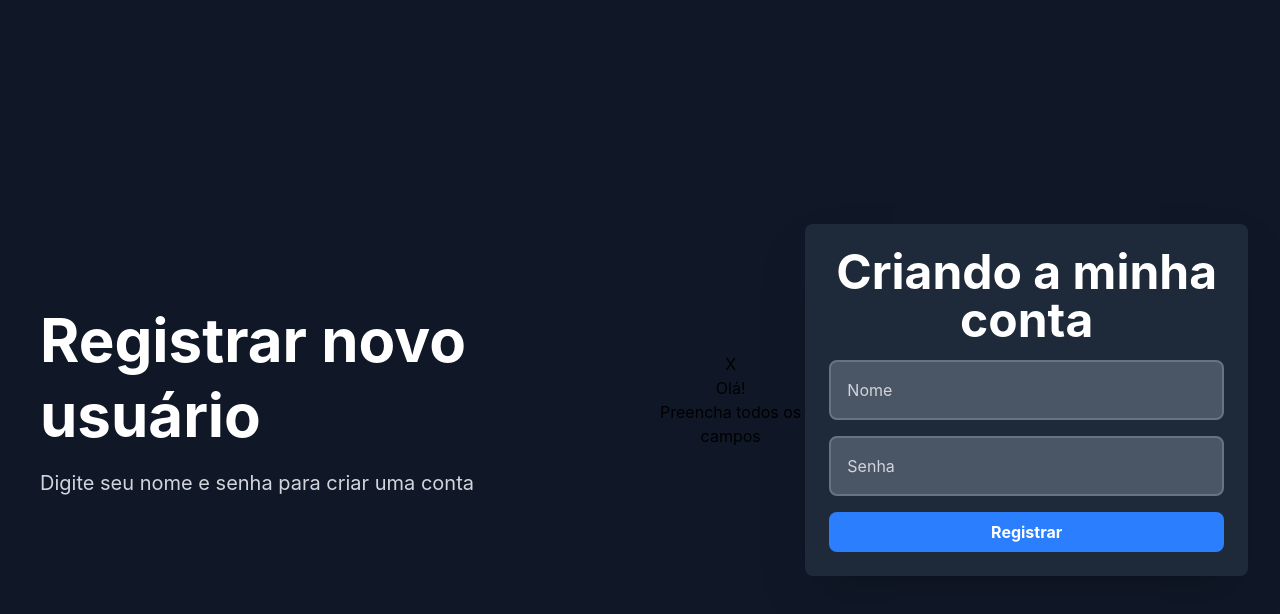
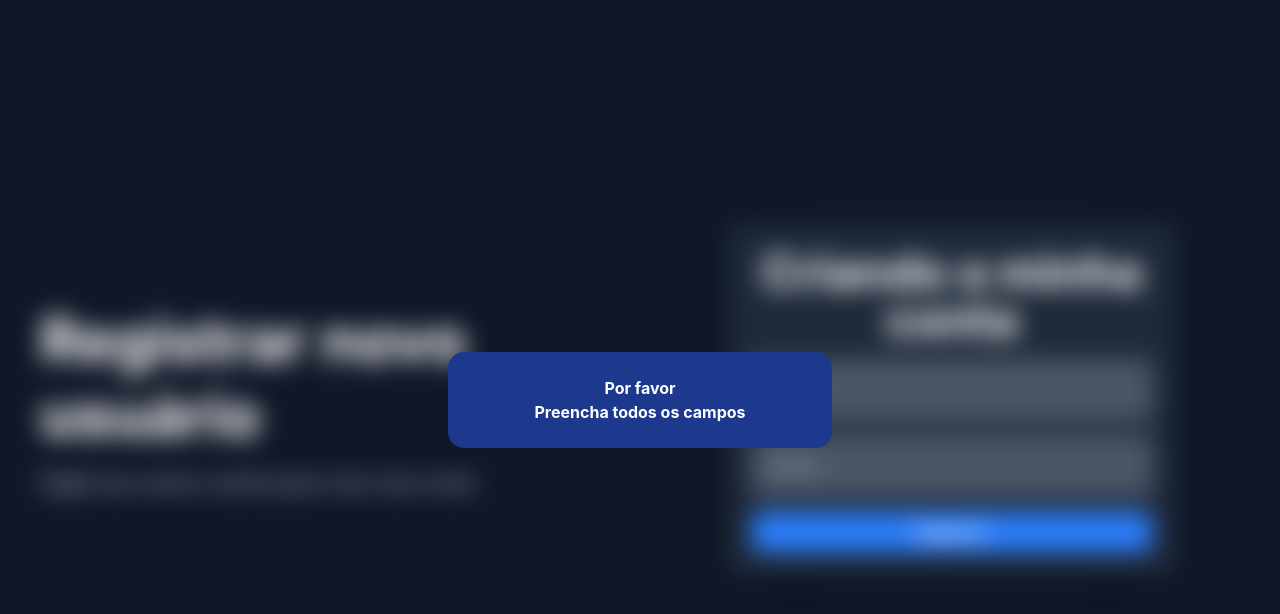
Before and after one commit to devTag59/vite_teste01, a React (Vite) app: page /logon in a window 1280 px wide. Both pictures are taken after a click on the button "Registrar". Shown: the top 614 px of the page. Built offline with nearby package versions, Linux system fonts and the light colour scheme.

Commit message:
estilizando o modal

```diff
--- a/src/auth/logon.tsx
+++ b/src/auth/logon.tsx
@@ -74,9 +74,20 @@ function Logon() {
     p-4">
         {/*formulário*/}
         <Modal isOpen={open} onClose={() => setOpen(false)}>
-  <h2>Olá!</h2>
-  <p>Preencha todos os campos</p>
-</Modal>
+            <div className="
+            min-w-sm
+            text-white
+            bg-blue-900
+              flex
+              flex-col
+              p-6
+              rounded-2xl
+            ">
+                <p className="
+                font-bold
+                "> Por favor <br/>Preencha todos os campos</p>
+            </div>
+        </Modal>
         <div className="
         w-full
         max-w-md
--- a/src/modal.tsx
+++ b/src/modal.tsx
@@ -12,14 +12,25 @@ export default function Modal({ isOpen, onClose, children }: ModalProps) {
       className="modal-overlay"
       onClick={onClose} // fecha ao clicar fora
     >
+       <div className="
+       w-full
+       h-full
+       backdrop-blur-md
+       bg-white-950
+       absolute
+       top-0
+       left-0
+       flex
+       flex-col
+       center
+       justify-center
+       items-center
+       ">
       <div
         className="modal-content"
         onClick={(e) => e.stopPropagation()} // impede fechar ao clicar dentro
       >
-        <button onClick={onClose} className="modal-close">
-          X
-        </button>
-
+</div>
         {children}
       </div>
     </div>
```
